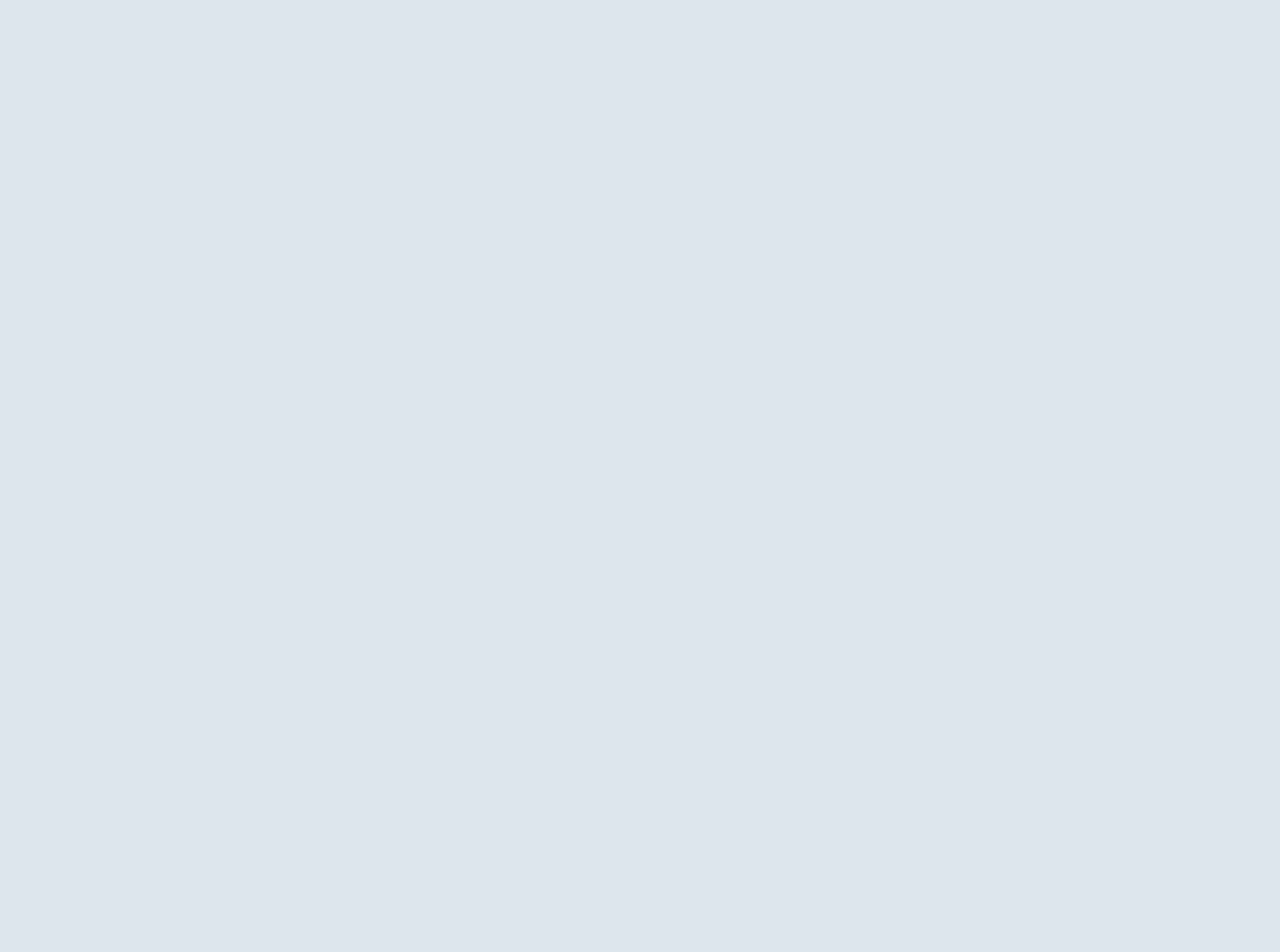
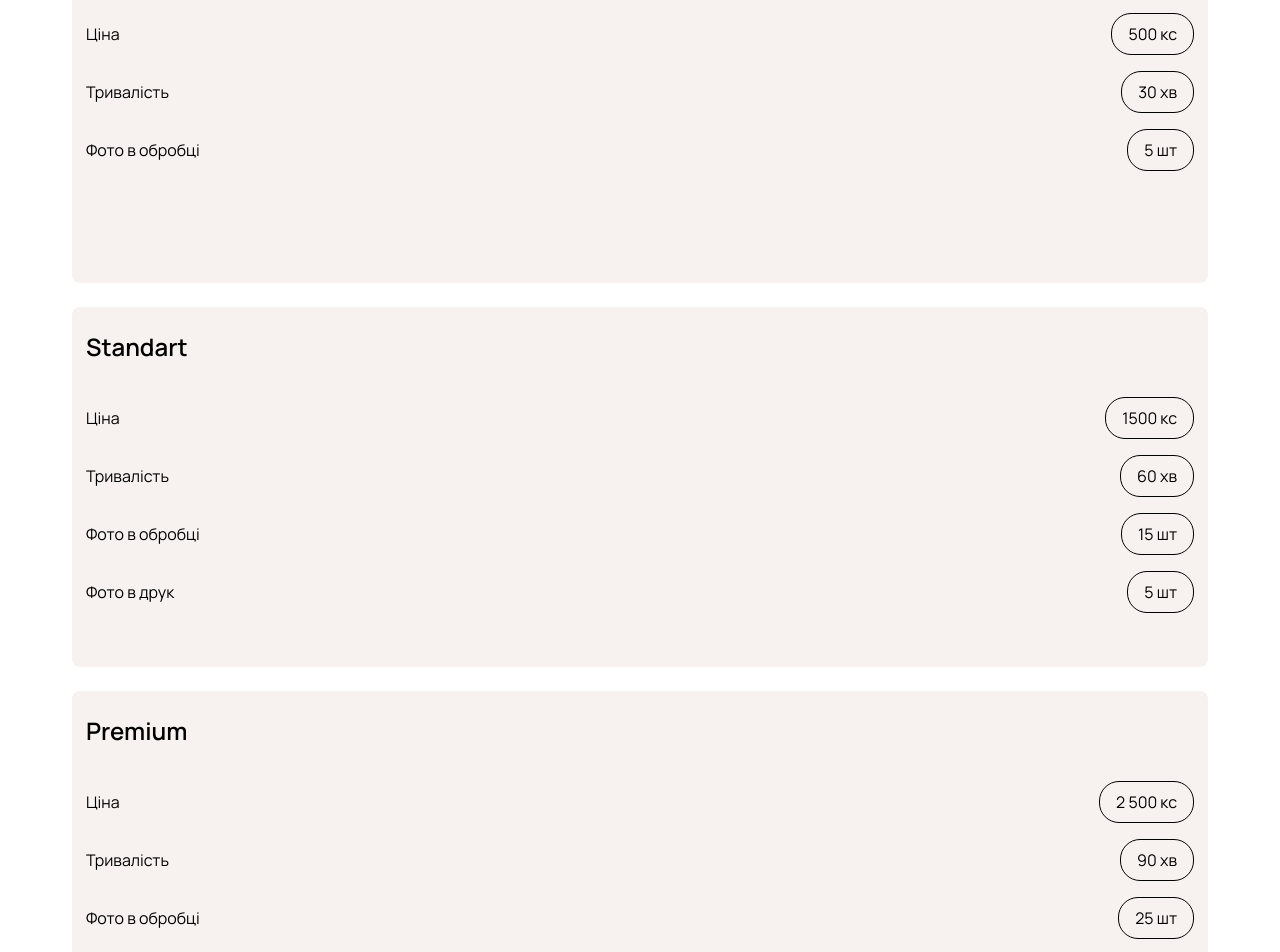
Before and after one commit to 4svEXE/HolovanMarynaPhotographer, a React (Vite) app: page /HolovanMarynaPhotographer/home in a window 1280 px wide. Shown: the part 3500-4452 px from the top of the page. Before the commit the page ends 3281 px from the top, so only its background shows below. Built offline with nearby package versions, Linux system fonts and the light colour scheme.

Commit message:
klym/prices/feat
add markup and styles

```diff
--- a/src/Pages/HomePage/HomePage.jsx
+++ b/src/Pages/HomePage/HomePage.jsx
@@ -1,6 +1,7 @@
 import HeroSection from "./components/HeroSection/HeroSection";
 import IntroductionSection from "./components/IntroductionSection/IntroductionSection";
 import GallerySection from "./components/GallerySection/GallerySection";
+import PriceSection from "./components/PriceSection/PriceSection";
 
 const HomePage = () => {
 return (
@@ -8,6 +9,7 @@ return (
         <HeroSection></HeroSection>
         <IntroductionSection></IntroductionSection>
         <GallerySection></GallerySection>
+        <PriceSection></PriceSection>
     </>
 );
 };
--- a/src/Pages/HomePage/components/GallerySection/GallerySection.jsx
+++ b/src/Pages/HomePage/components/GallerySection/GallerySection.jsx
@@ -10,7 +10,7 @@ const GallerySection = () => {
   const categories = ["Всі", "Портрет", "Love Story", "НЮ"];
 
   return (
-    <section className={`${css.gallerySection} section bg-white pb-10`}>
+    <section className={`${css.gallerySection} section bg-white`}>
       <div className="container">
         <div className="xlg:ml-20">
           <h2 className="mb-8">Портфоліо</h2>
--- /dev/null
+++ b/src/Pages/HomePage/components/PriceSection/PriceSection.jsx
@@ -0,0 +1,68 @@
+import css from "./PriceSection.module.scss";
+
+const PriceSection = () => {
+  return (
+    <section className={`section ${css.priceSection}`}>
+      <div className="container">
+        <h2 className="mb-16">Прайс</h2>
+        <ul className="flex flex-col gap-6 xlg:flex-row xlg:justify-between">
+          <li>
+            <div className={`${css.priceContainer} `}>
+              <h3>Express</h3>
+              <ul>
+                <li>
+                  Ціна <span>500 кс</span>
+                </li>
+                <li>
+                  Тривалість <span>30 хв</span>
+                </li>
+                <li>
+                  Фото в обробці <span>5 шт</span>
+                </li>
+              </ul>
+            </div>
+          </li>
+
+          <li>
+            <div className={`${css.priceContainer} `}>
+              <h3>Standart</h3>
+              <ul>
+                <li>
+                  Ціна <span>1500 кс</span>
+                </li>
+                <li>
+                  Тривалість <span>60 хв</span>
+                </li>
+                <li>
+                  Фото в обробці <span>15 шт</span>
+                </li>
+                <li>Фото в друк <span>5 шт</span></li>
+              </ul>
+            </div>
+          </li>
+
+          <li>
+          <div className={`${css.priceContainer} `}>
+              <h3>Premium</h3>
+              <ul>
+                <li>
+                  Ціна <span>2 500 кс</span>
+                </li>
+                <li>
+                  Тривалість <span>90 хв</span>
+                </li>
+                <li>
+                  Фото в обробці <span>25 шт</span>
+                </li>
+                <li>Фото в друк <span>15 шт</span></li>
+              </ul>
+            </div>
+
+          </li>
+        </ul>
+      </div>
+    </section>
+  );
+};
+
+export default PriceSection;
--- /dev/null
+++ b/src/Pages/HomePage/components/PriceSection/PriceSection.module.scss
@@ -0,0 +1,51 @@
+.priceSection{
+    padding-top: 80px;
+    padding-bottom: 80px;
+    background-color: #fff;
+    border-bottom-left-radius: 40px;
+    border-bottom-right-radius: 40px;
+
+    h3{
+        font-weight: 600;
+        font-size: 24px;
+        line-height: 1.5;
+    }
+
+    .priceContainer{
+        height: 360px;
+
+        padding:22px 14px;
+
+        border-radius: 8px;
+
+        background-color: rgb(247, 242, 239);
+
+        h3{
+            margin-bottom: 32px;
+        }
+
+        ul{
+            display: flex;
+            flex-direction: column;
+            gap: 16px;
+        }
+
+        li{
+            display: flex;
+            justify-content: space-between;
+            align-items: center;
+
+            span{
+                padding: 8px 16px;
+                border: 1px solid #000;
+                border-radius: 20px;
+            }
+        }
+    }
+}
+
+@media screen and (min-width:1440px) {
+    .priceContainer{
+        width: 376px;
+    }
+}
```
